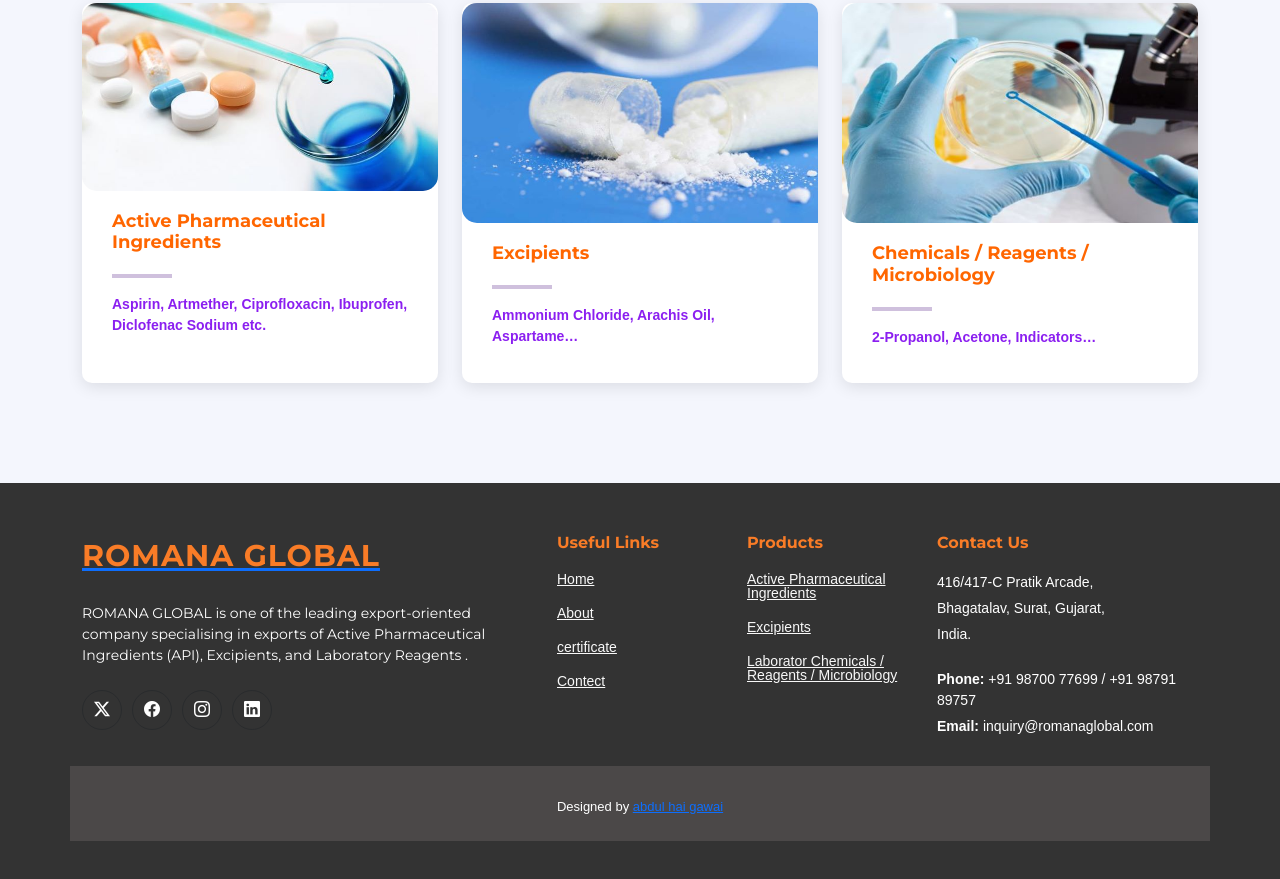
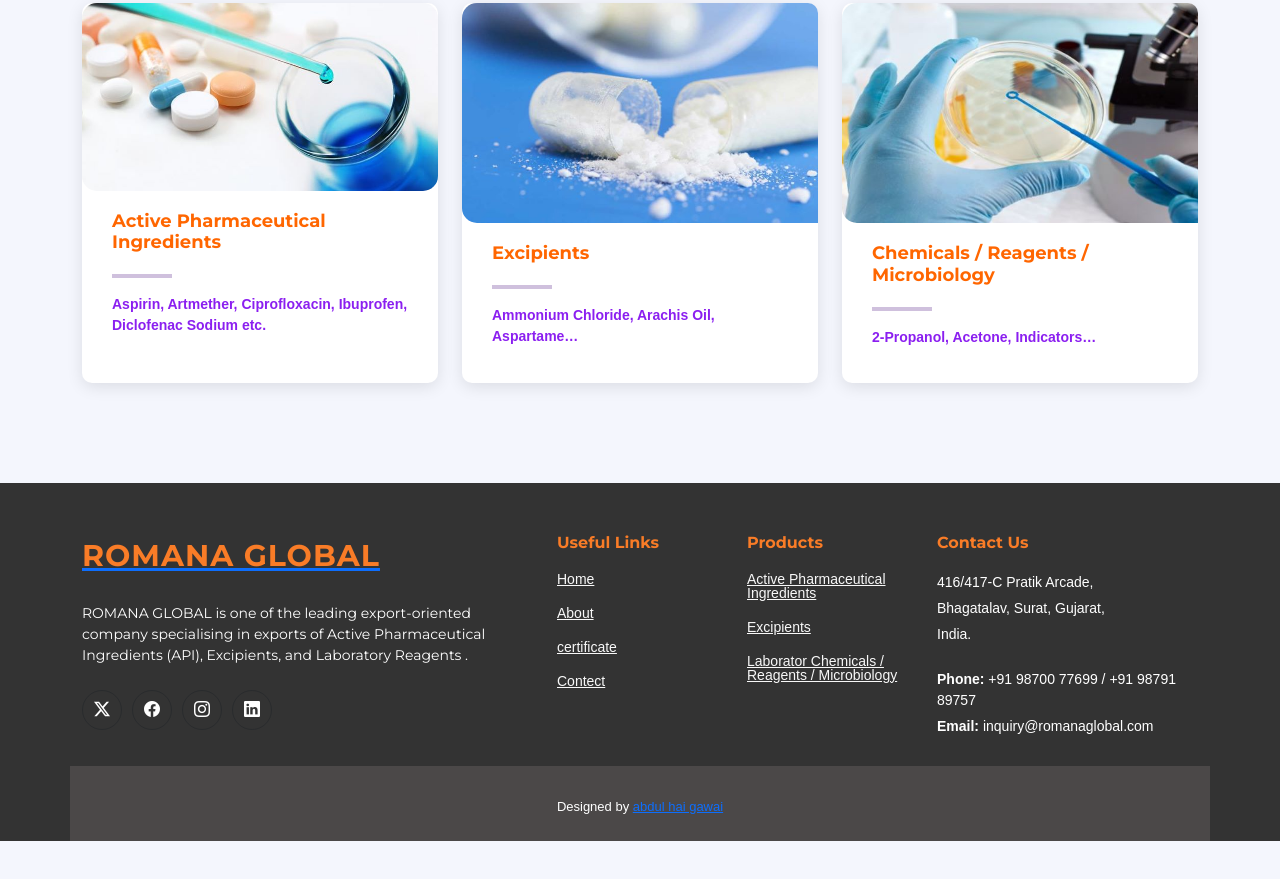
Before and after one commit to abdulhaigawai/romanaaglobal-, a plain HTML site: page index.html in a window 1280 px wide. Shown: the part 1177-2056 px from the top of the page. After the commit the page ends 2018 px from the top, so only its background shows below. Drawn offline with nearby package versions, Linux system fonts and the light colour scheme.

Commit message:
Update main.css

```diff
--- a/assets/css/main.css
+++ b/assets/css/main.css
@@ -421,8 +421,7 @@ h6 {
   color: white;
   background-color: #333;
   font-size: 14px;
-  padding-bottom: 50px;
-  position: relative;
+  position: absolute;
 }
 
 .footer .footer-top {
```
